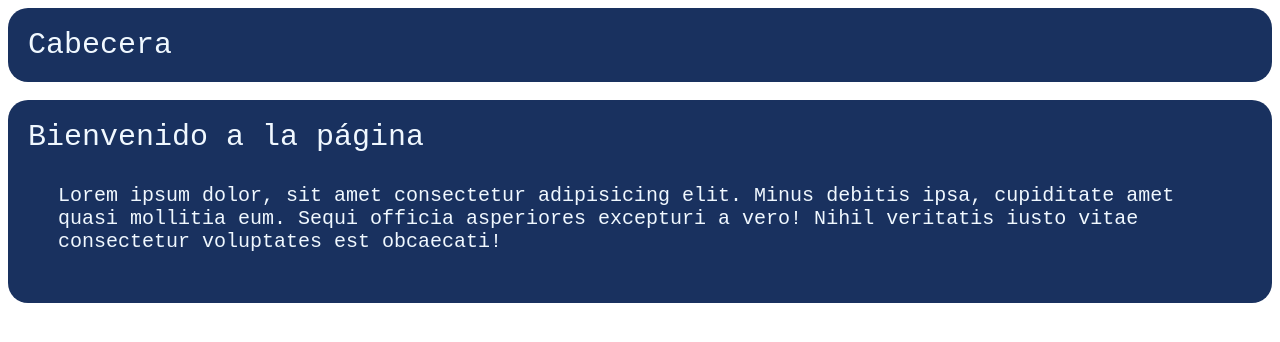
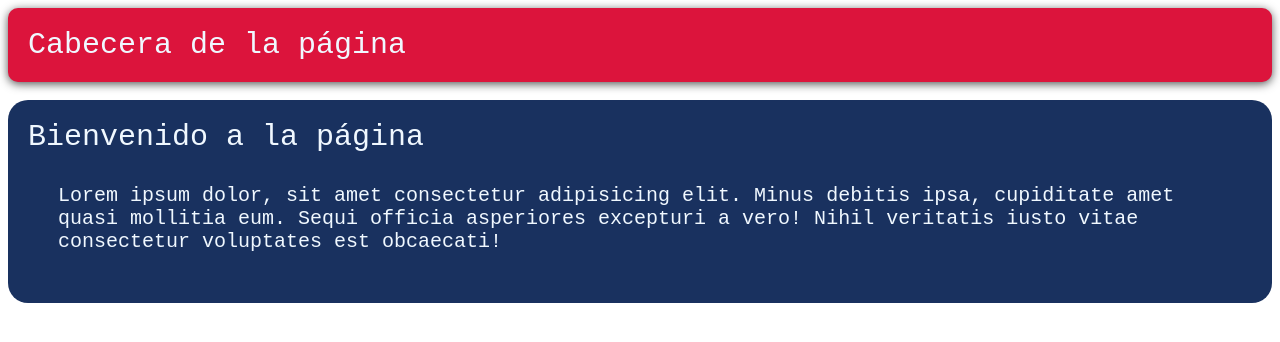
Before and after one commit to LuisEnriqueChavarriaVazquez/prueba-hyperblog, a plain HTML site: page index.html in a window 1280 px wide. Drawn offline with Linux system fonts and the light colour scheme.

Commit message:
se termino la cabecera roja

```diff
--- a/css/styles.css
+++ b/css/styles.css
@@ -3,6 +3,12 @@
     background-color: rgb(25, 49, 95);
     margin: 0 auto;
     border-radius: 20px;
+}
+
+.navbar{
+    background-color: crimson !important;
+    border-radius: 10px !important;
+    box-shadow: 0 2px 10px rgb(82, 82, 82);
 }
 
 .title{
--- a/index.html
+++ b/index.html
@@ -10,8 +10,8 @@
 </head>
 
 <body>
-    <div class="container">
-        <div class="title">Cabecera</div>
+    <div class="container navbar">
+        <div class="title">Cabecera de la página</div>
     </div>
     <br>
     <div class="container">
```
Also changed, not shown: css/style.css (deleted).
